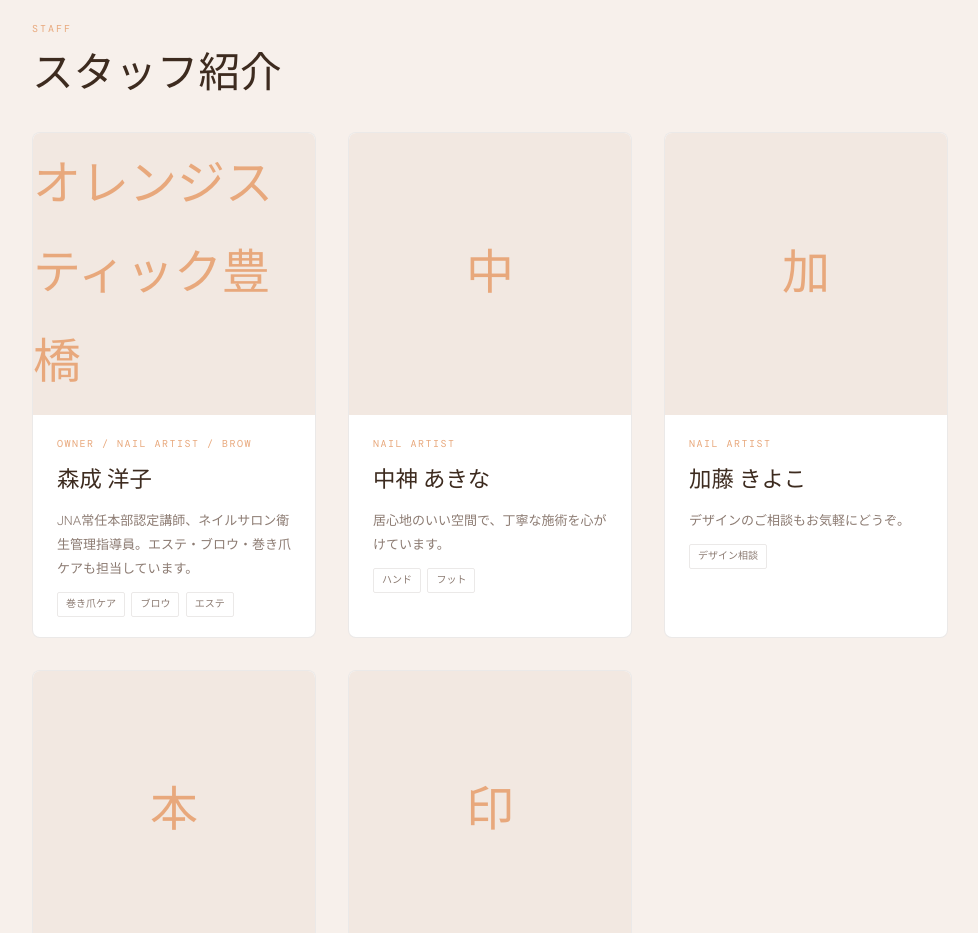
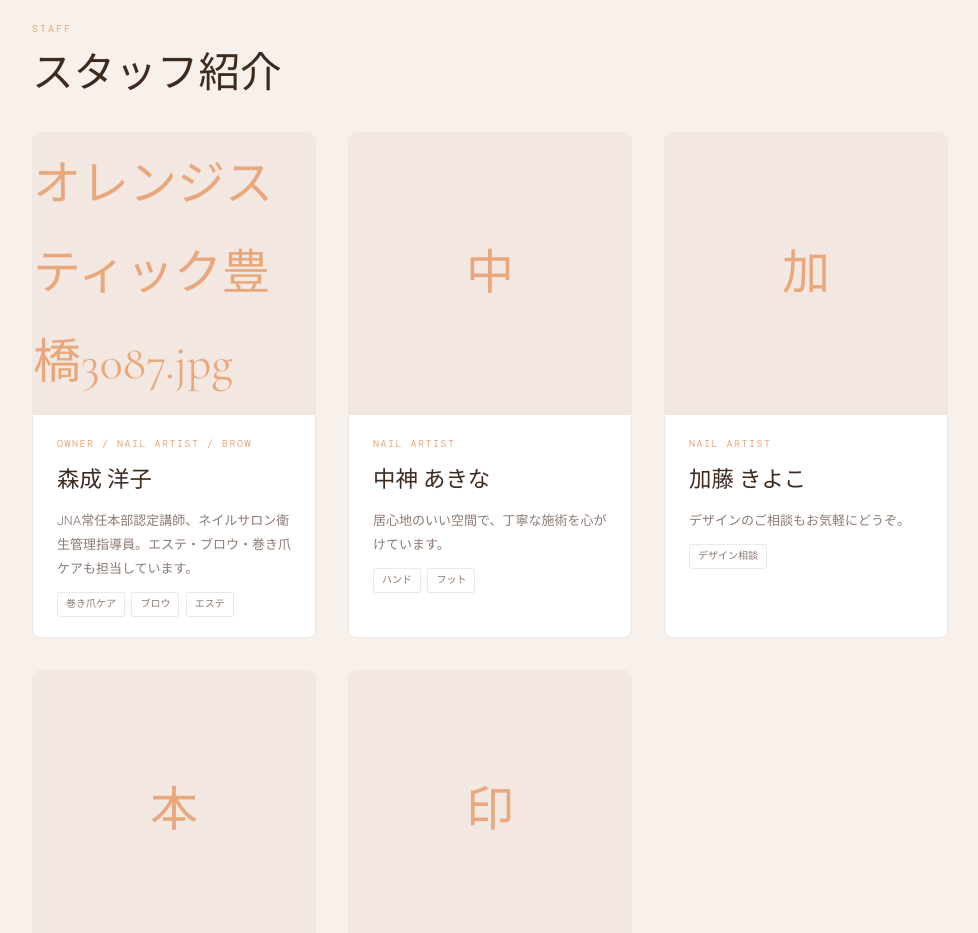
Before and after one commit to lpirie16-ship-it/salon-orangestick, a plain HTML site: page salon.html in a window 1280 px wide. Shown: the part 1060-1993 px from the top of the page, without its empty margins (150-1128 px from the left). Drawn offline with nearby package versions, Linux system fonts and the light colour scheme.

Commit message:
Update salon.html

```diff
--- a/salon.html
+++ b/salon.html
@@ -141,7 +141,7 @@
     <h2 class="sec-h2 reveal">スタッフ紹介</h2>
     <div class="staff-grid">
       <div class="staff-card reveal">
-        <div class="staff-photo"><!-- 写真: <img src="オレンジスティック豊橋3087.jpg" alt="森成 洋子"> -->オレンジスティック豊橋</div>
+        <div class="staff-photo"><!-- 写真: <img src="オレンジスティック豊橋3087.jpg" alt="森成 洋子"> -->オレンジスティック豊橋3087.jpg</div>
         <div class="staff-info">
           <div class="staff-role">Owner / Nail Artist / Brow</div>
           <div class="staff-name">森成 洋子</div>
```
